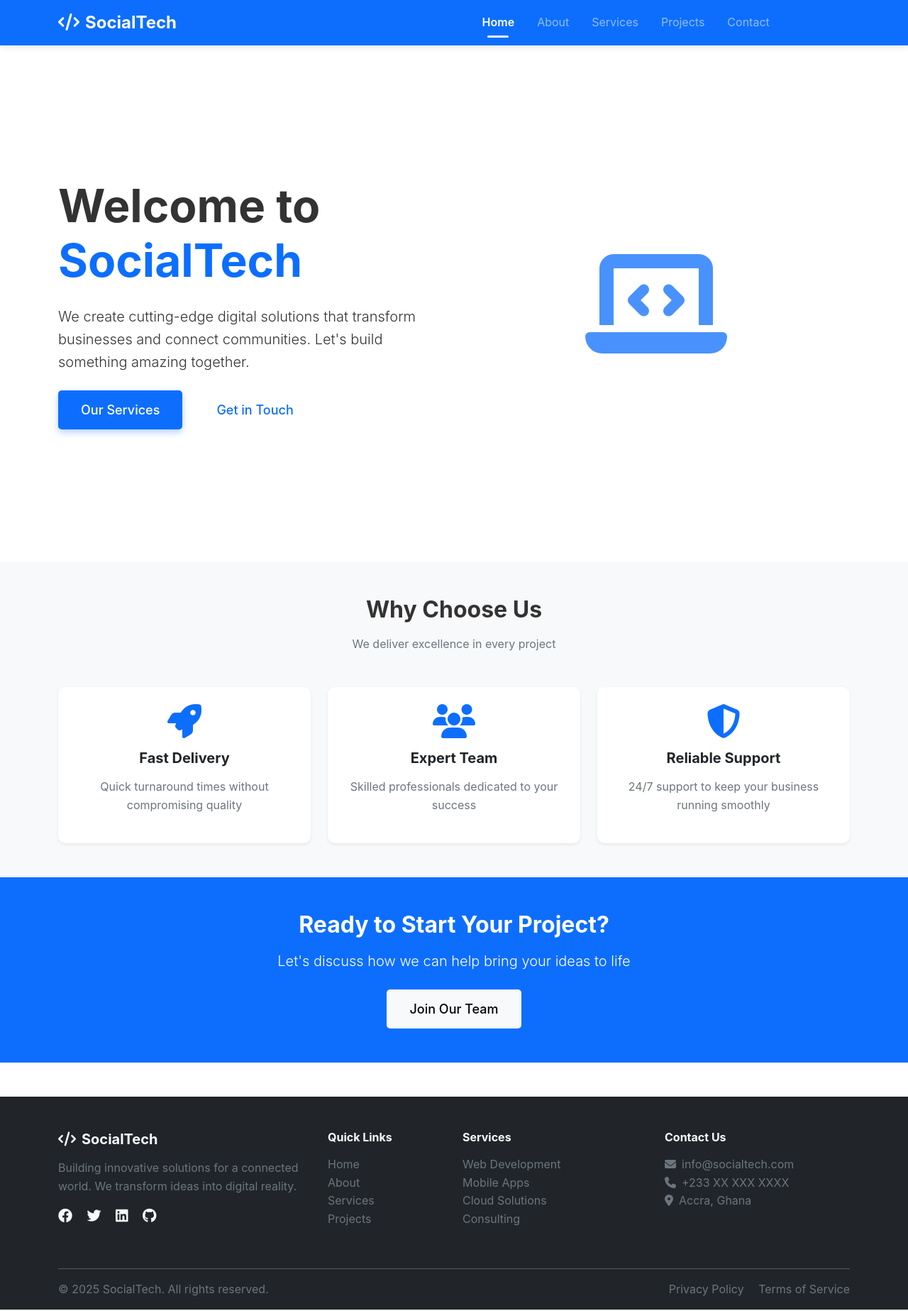
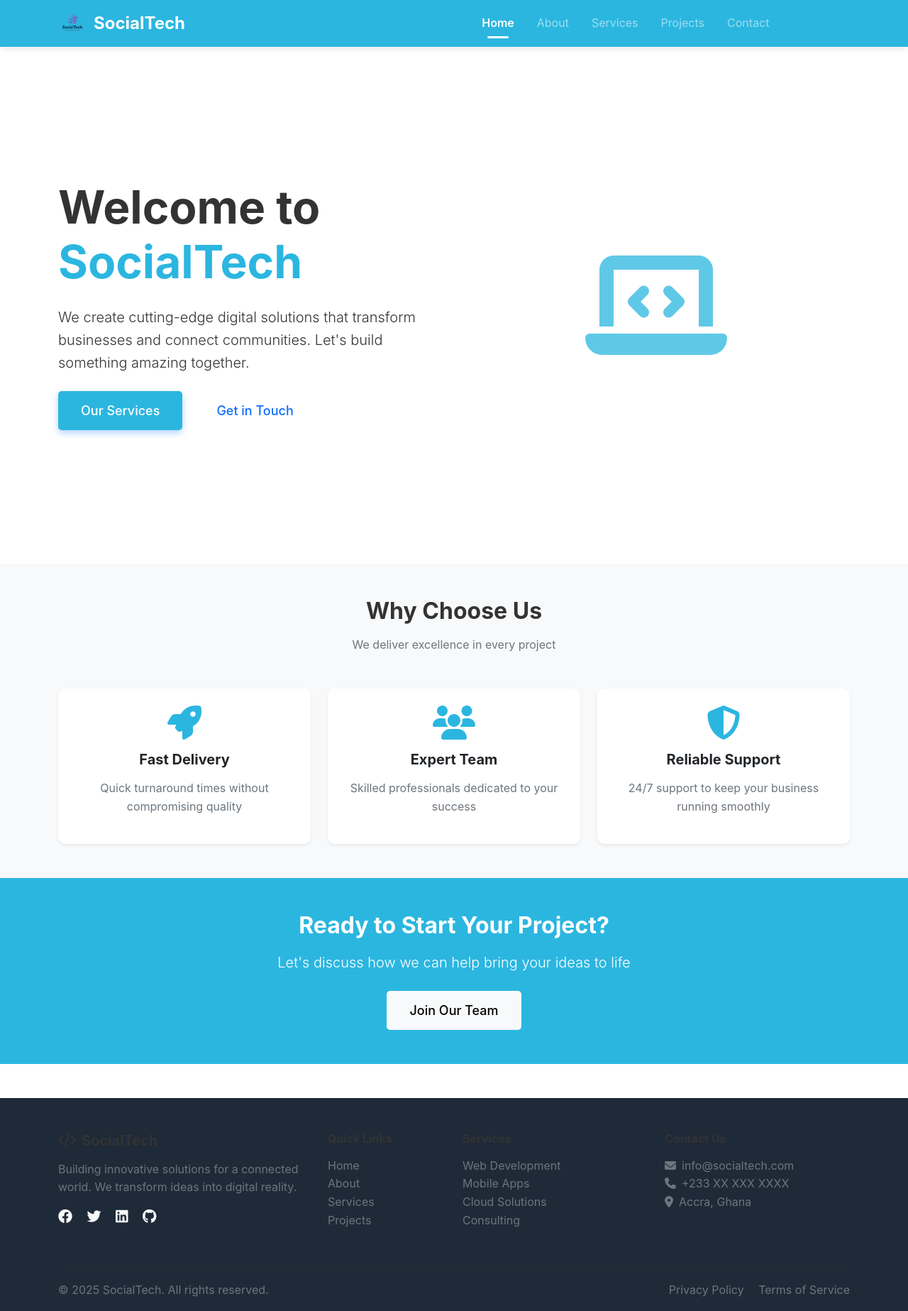
Before and after one commit to KelvinAndzie/socialtech-site, a Django app: page / in a window 1280 px wide. Shown: the whole page at 71% size. Run offline with Django 4.2, Linux system fonts and the light colour scheme.

Commit message:
adding logo

```diff
--- a/socialtech_site/core/static/core/css/style.css
+++ b/socialtech_site/core/static/core/css/style.css
@@ -2,16 +2,19 @@
    SocialTech Custom Styles
    ========================================== */
 
-/* Root Variables */
+/* Root Variables - SocialTech Brand Colors */
 :root {
-    --primary-color: #0d6efd;
-    --secondary-color: #6c757d;
+    --primary-color: #2BB6E0;          /* Primary Accent Blue */
+    --secondary-color: #8B4FBF;        /* Secondary Accent Purple */
+    --text-color: #1E2A38;             /* Text Navy */
+    --background-color: #FFFFFF;       /* Background White */
+    --section-bg: #F8F9FA;             /* Section Background Light Gray */
     --success-color: #198754;
     --danger-color: #dc3545;
     --warning-color: #ffc107;
-    --info-color: #0dcaf0;
-    --dark-color: #212529;
-    --light-color: #f8f9fa;
+    --info-color: #2BB6E0;
+    --dark-color: #1E2A38;
+    --light-color: #F8F9FA;
     --font-family: -apple-system, BlinkMacSystemFont, 'Segoe UI', Roboto, 'Helvetica Neue', Arial, sans-serif;
 }
 
--- a/socialtech_site/core/templates/core/about.html
+++ b/socialtech_site/core/templates/core/about.html
@@ -5,7 +5,7 @@
 
 {% block content %}
 <!-- Hero Section -->
-<section class="hero-section bg-primary text-white">
+<section class="hero-section text-white" style="background-color: #2BB6E0;">
     <div class="container">
         <div class="row align-items-center py-5">
             <div class="col-lg-8 mx-auto text-center">
--- a/socialtech_site/core/templates/core/base.html
+++ b/socialtech_site/core/templates/core/base.html
@@ -19,10 +19,11 @@
 </head>
 <body>
     <!-- Navigation -->
-    <nav class="navbar navbar-expand-lg navbar-dark bg-primary sticky-top">
+    <nav class="navbar navbar-expand-lg navbar-dark sticky-top" style="background-color: #2BB6E0;">
         <div class="container">
-            <a class="navbar-brand fw-bold" href="{% url 'home' %}">
-                <i class="fas fa-code me-2"></i>SocialTech
+            <a class="navbar-brand fw-bold d-flex align-items-center" href="{% url 'home' %}">
+                <img src="{% static 'core/images/socialtech-logo.png' %}" alt="SocialTech Logo" style="height: 40px; margin-right: 10px;">
+                <span>SocialTech</span>
             </a>
             <button class="navbar-toggler" type="button" data-bs-toggle="collapse" data-bs-target="#navbarNav">
                 <span class="navbar-toggler-icon"></span>
@@ -45,7 +46,7 @@
                         <a class="nav-link {% if request.resolver_match.url_name == 'contact' %}active{% endif %}" href="{% url 'contact' %}">Contact</a>
                     </li>
                     <li class="nav-item">
-                        <a class="nav-link btn btn-light text-primary ms-lg-2" href="{% url 'join' %}">Join Us</a>
+                        <a class="nav-link btn btn-light ms-lg-2" style="color: #2BB6E0; font-weight: 600;" href="{% url 'join' %}">Join Us</a>
                     </li>
                 </ul>
             </div>
@@ -58,7 +59,7 @@
     </main>
 
     <!-- Footer -->
-    <footer class="bg-dark text-light pt-5 pb-3 mt-5">
+    <footer class="pt-5 pb-3 mt-5" style="background-color: #1E2A38;">
         <div class="container">
             <div class="row">
                 <div class="col-md-4 mb-4">
--- a/socialtech_site/core/templates/core/home.html
+++ b/socialtech_site/core/templates/core/home.html
@@ -10,7 +10,7 @@
         <div class="row align-items-center min-vh-75">
             <div class="col-lg-6">
                 <h1 class="display-3 fw-bold mb-4">
-                    Welcome to <span class="text-primary">SocialTech</span>
+                    Welcome to <span style="color: #2BB6E0;">SocialTech</span>
                 </h1>
                 <p class="lead mb-4">
                     We create cutting-edge digital solutions that transform businesses
```
Also changed, not shown: socialtech_site/core/static/core/images/socialtech-logo.png (added).
